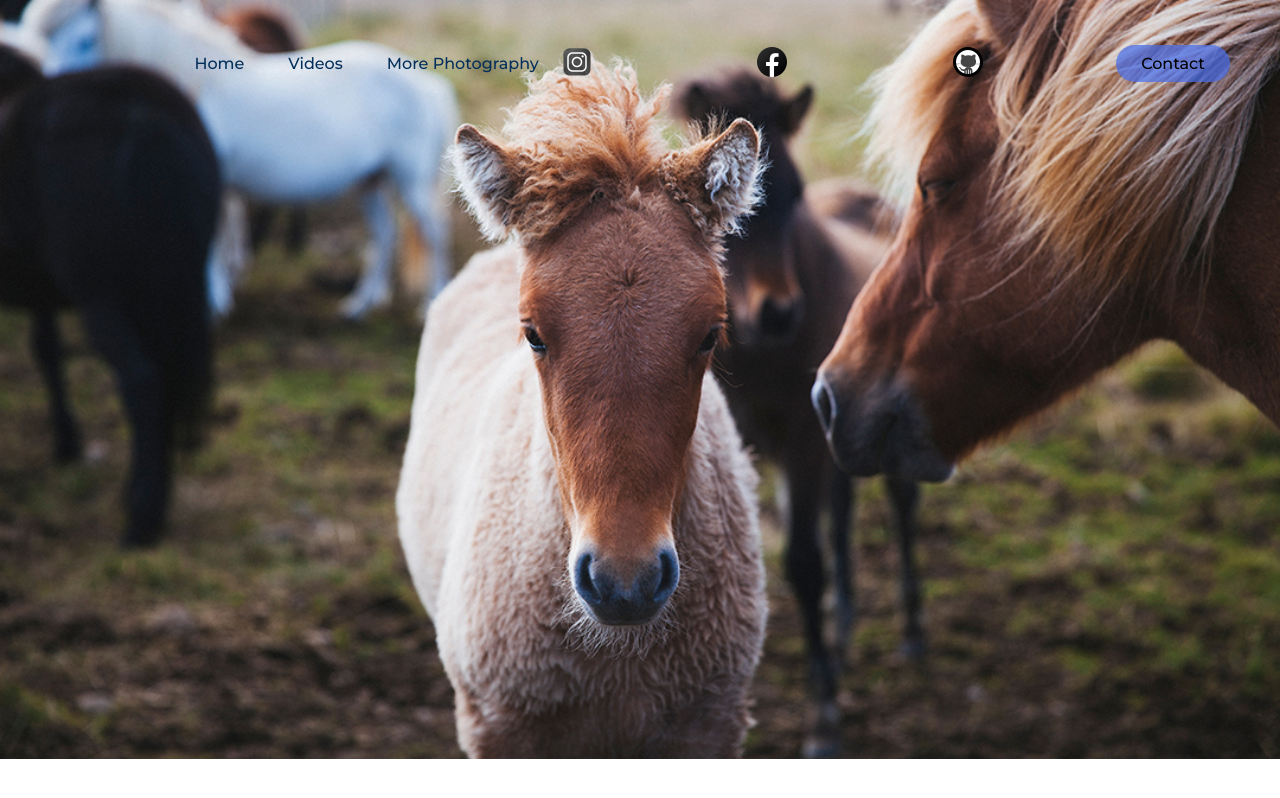
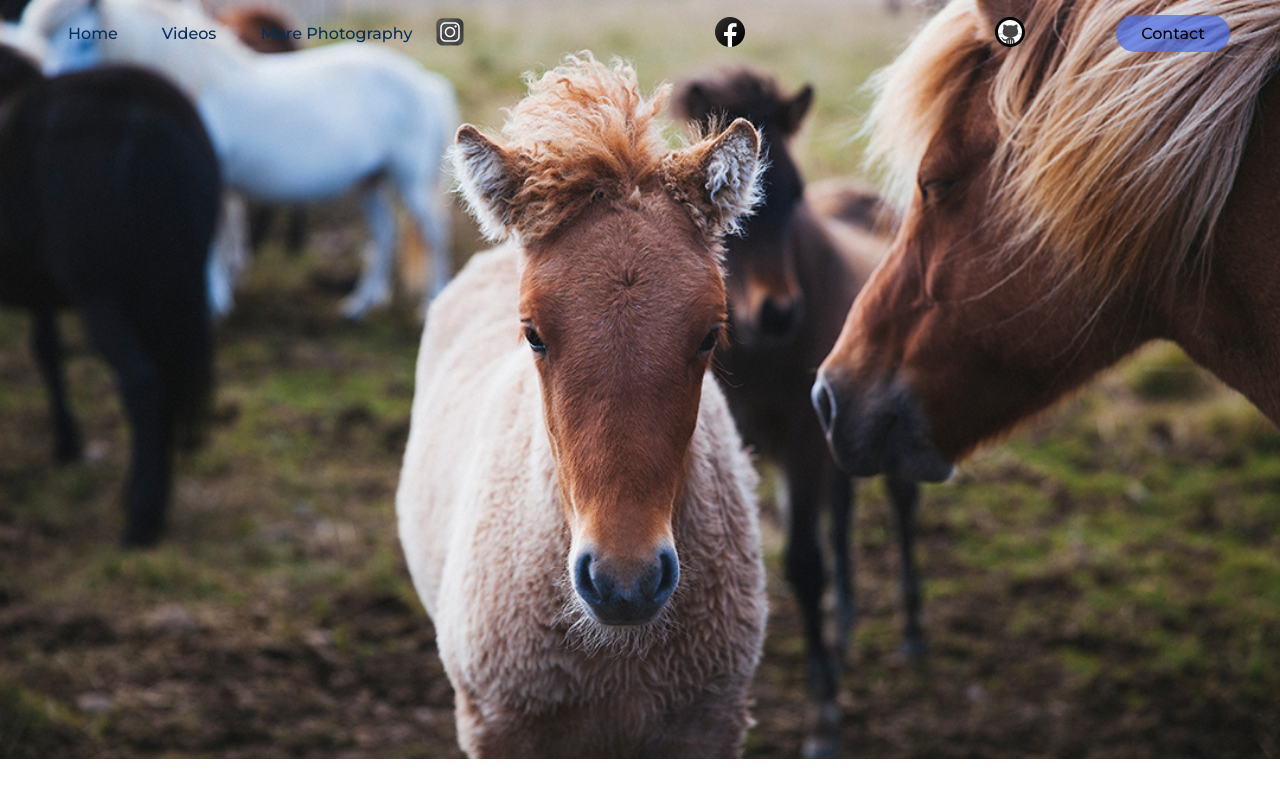
Before and after one commit to DavidMichaelJohnson/Iceland-in-September, a plain HTML site: page index.html in a window 1280 px wide. Drawn offline with Linux system fonts and the light colour scheme.

Commit message:
adjusted header postition

```diff
--- a/css/styles.css
+++ b/css/styles.css
@@ -16,7 +16,7 @@ header {
     display: flex;
     justify-content: flex-end;
     align-items: center;
-    padding: 30px 10%;
+    padding: 0px 0%;
 }
 
 .nav_links {
@@ -53,6 +53,7 @@ button:hover {
 .card {
     position: relative;
     display: inline-flex;
+    padding: ;
 }
 .card .img-top {
     display: none;
```
